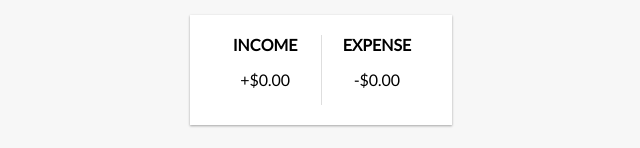
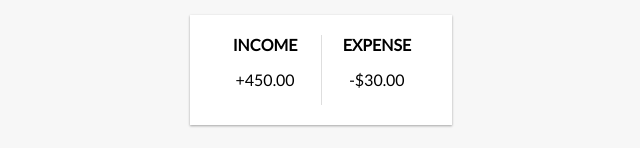
Before and after one commit to rawand1998/Expense-Tracker-React, a React (Create React App) app: page / in a window 1280 px wide. Shown: the part 132-280 px from the top of the page, without its empty margins (319-959 px from the left). Built offline with nearby package versions, Linux system fonts and the light colour scheme.

Commit message:
get incomeExpense value

```diff
--- a/src/Components/InComeExpense.js
+++ b/src/Components/InComeExpense.js
@@ -1,15 +1,30 @@
-import React from 'react'
+import React,{useContext} from 'react'
+import {GlobleContext} from '../context/GlobleState'
 
  const InComeExpense = () => {
+   const {transactions}= useContext(GlobleContext)
+  const amounts = transactions.map(transaction => transaction.amount);
+
+
+
+  const income = amounts
+    .filter(item => item > 0)
+    .reduce((acc, item) => (acc += item), 0)
+    .toFixed(2);
+
+  const expense = (
+    amounts.filter(item => item < 0).reduce((acc, item) => (acc += item), 0) *
+    -1
+  ).toFixed(2);
   return (
     <div className="inc-exp-container">
         <div>
           <h4>Income</h4>
-          <p Name="money plus">+$0.00</p>
+          <p Name="money plus">+{income}</p>
         </div>
         <div>
           <h4>Expense</h4>
-          <p  Name="money minus">-$0.00</p>
+          <p  Name="money minus">-${expense}</p>
         </div>
       </div>
   )
```
